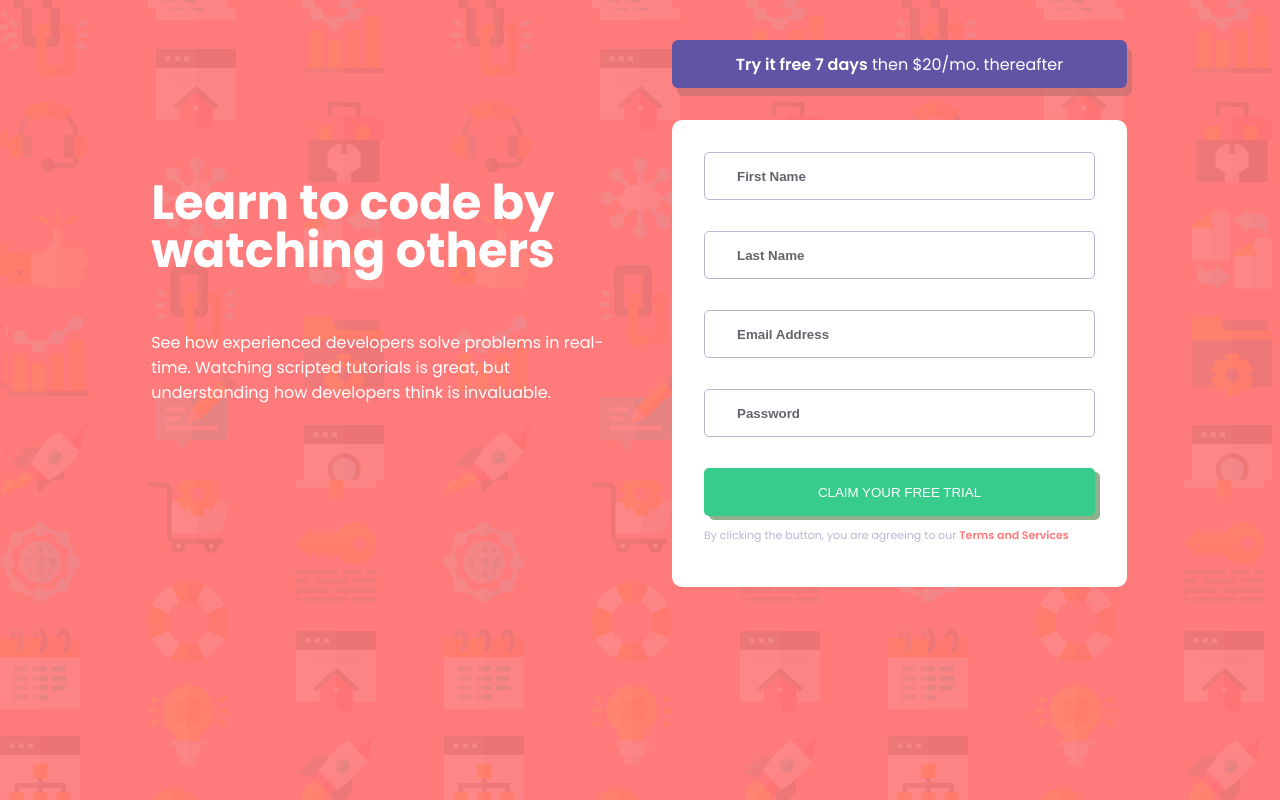
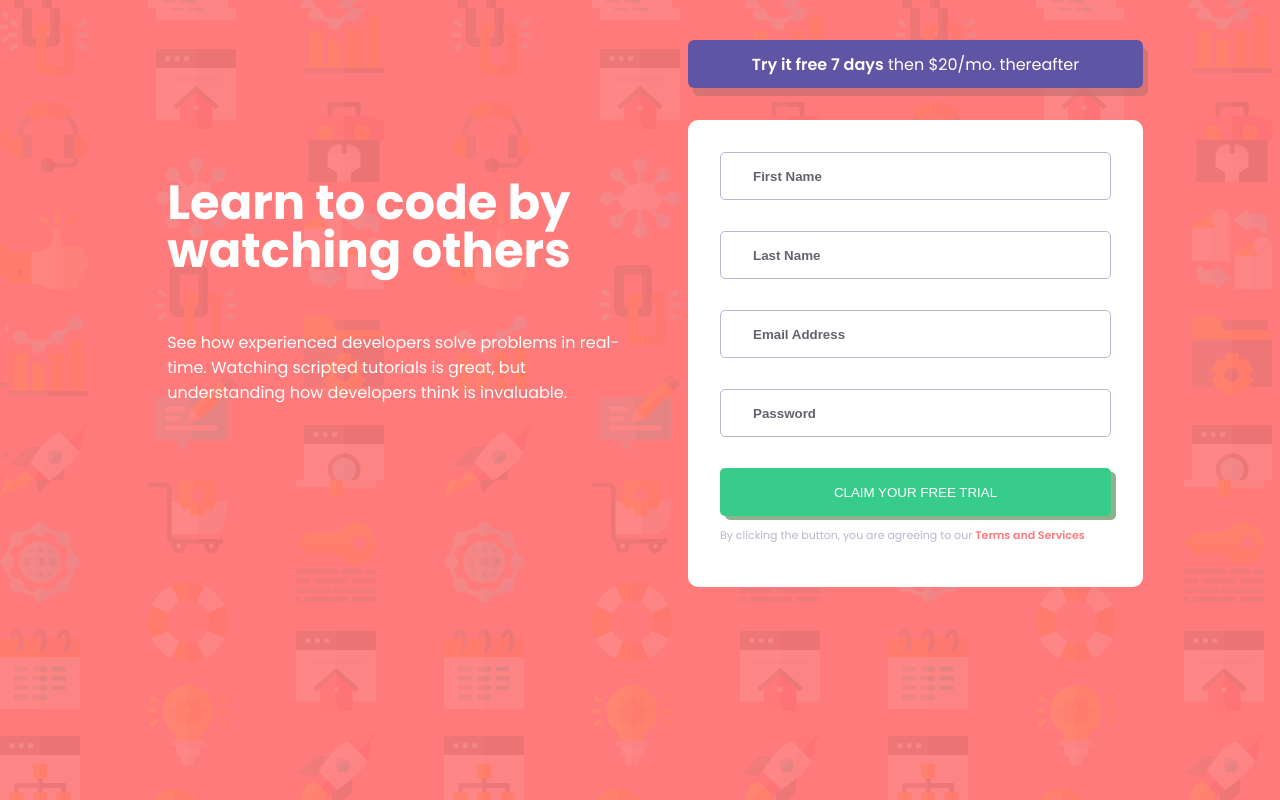
Before and after one commit to Chiku100/Intro-Component-With-Sign-Up-Form, a plain HTML site: page index.html in a window 1280 px wide. Drawn offline with Linux system fonts and the light colour scheme.

```diff
--- a/styles.css
+++ b/styles.css
@@ -16,7 +16,7 @@ html {
     max-width: 1440px;
 }
 
-main {
+main {margin-left: 2rem;
     width: 90%;
     height: 80%;
     font-family: 'Poppins', sans-serif;
```
